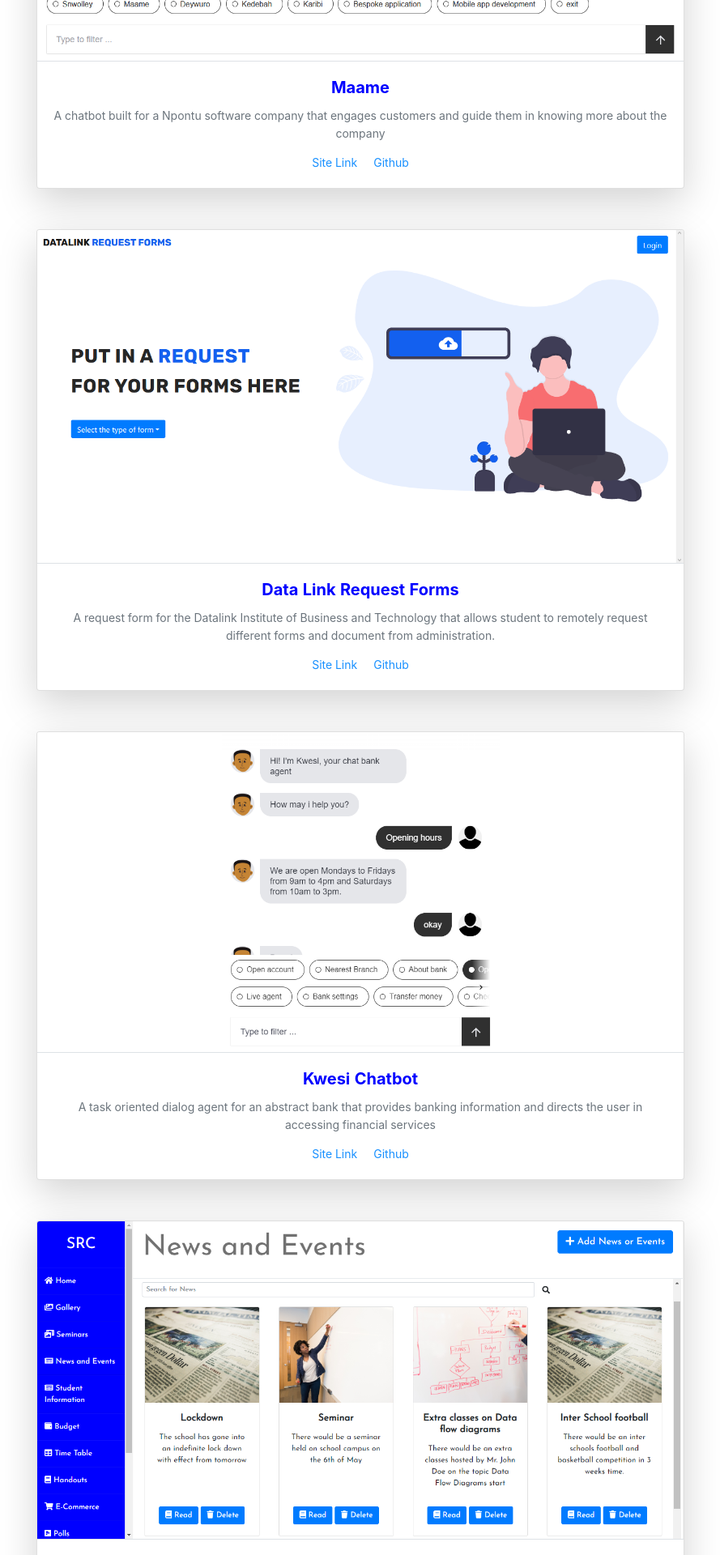
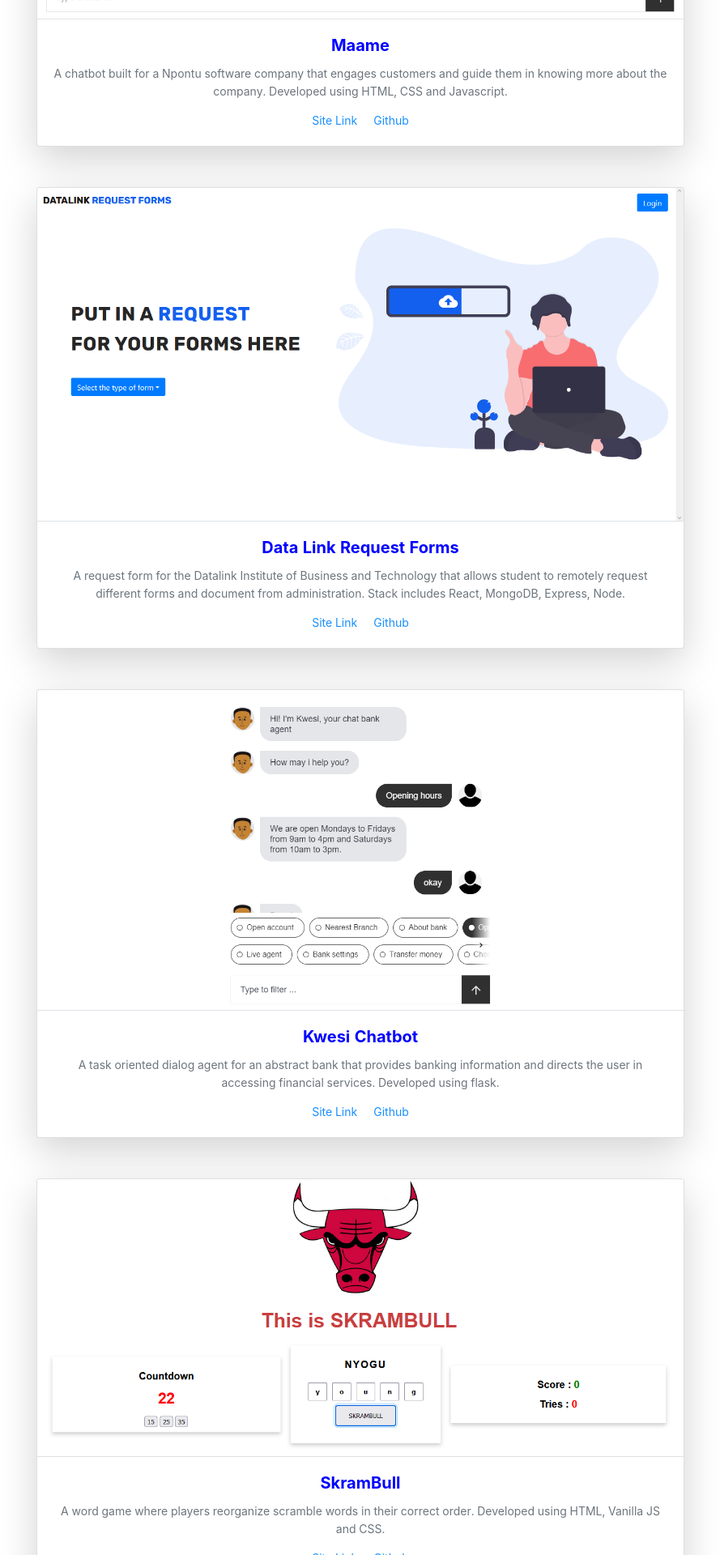
Before and after one commit to InnocentAnyaele/innocent_portfolio, a React (Create React App) app: page / in a window 1280 px wide. Shown: the part 2900-4820 px from the top of the page at 81% size, without its empty margins (195-1084 px from the left). Built offline with nearby package versions, Linux system fonts and the light colour scheme; a web font is replaced by a local one.

Commit message:
fixed overlapping header divs

```diff
--- a/src/components/Header.js
+++ b/src/components/Header.js
@@ -8,14 +8,13 @@ import developer from '../img/developer1.svg';
 // import cv from '../cv/CV.docx';
 import profile from '../img/profile1.jpg';
 
-
 function Header() {
 	return (
 		<div
 			style={{
 				textAlign: 'center',
 			}}>
-			<div style={{ height: '100vh', padding: '50px' }}>
+			<div style={{ height: 'auto', padding: '50px' }}>
 				<img
 					className='img-fluid mx-auto'
 					alt='developer'
@@ -34,7 +33,9 @@ function Header() {
 					<br></br>
 					<br></br>
 					<span className='field' style={{ fontSize: '15px', color: 'blue' }}>
-						<i>innocentanyaele2000@gmail.com <br></br> +233557187667 </i>
+						<i>
+							innocentanyaele2000@gmail.com <br></br> +233557187667{' '}
+						</i>
 					</span>
 					<br></br>
 					<ul
@@ -75,12 +76,12 @@ function Header() {
 			</div>
 
 			<div className='p-5 d-flex justify-content-center align-items-center w-100'>
-						<div className='w-100' style={{maxWidth: '700px'}}>
+				<div className='w-100' style={{ maxWidth: '700px' }}>
 					<img
 						className='img-fluid w-100 h-100'
 						src={profile}
 						alt='profile'
-						style={{borderRadius: '50%' }}
+						style={{ borderRadius: '50%' }}
 					/>
 				</div>
 			</div>
--- a/src/components/WorkList.js
+++ b/src/components/WorkList.js
@@ -7,11 +7,12 @@ import src_aucc1 from '../img/src_aucc1.png';
 import dlibt_form1 from '../img/dlibt_form1.png';
 import maame from '../img/maame.png';
 import todo from '../img/todo.png';
+import skrambull from '../img/skrambull.png';
 
 export const WorkList = [
 	{
-		name: 'Garrison',
-		about: 'A website for a local pub',
+		name: 'Garrison -React',
+		about: 'A website for a local pub. Developed using React.',
 		image: garrison,
 		site: 'https://garrisonpub.netlify.app',
 		github: 'https://github.com/InnocentAnyaele/garrison',
@@ -19,15 +20,15 @@ export const WorkList = [
 	{
 		name: 'Maame',
 		about:
-			'A chatbot built for a Npontu software company that engages customers and guide them in knowing more about the company',
+			'A chatbot built for a Npontu software company that engages customers and guide them in knowing more about the company. Developed using HTML, CSS and Javascript.',
 		image: maame,
 		site: 'https://chatbot.snwolley.com',
 		github: 'https://chatbot.snwolley.com',
 	},
 	{
-		name: 'Data Link Request Forms ',
+		name: 'Data Link Request Forms',
 		about:
-			'A request form for the Datalink Institute of Business and Technology that allows student to remotely request different forms and document from administration.',
+			'A request form for the Datalink Institute of Business and Technology that allows student to remotely request different forms and document from administration. Stack includes React, MongoDB, Express, Node.',
 		image: dlibt_form1,
 		site: 'https://datalink-request-form.herokuapp.com',
 		github: 'https://github.com/InnocentAnyaele/datalink-request-form',
@@ -35,15 +36,23 @@ export const WorkList = [
 	{
 		name: 'Kwesi Chatbot',
 		about:
-			'A task oriented dialog agent for an abstract bank that provides banking information and directs the user in accessing financial services',
+			'A task oriented dialog agent for an abstract bank that provides banking information and directs the user in accessing financial services. Developed using flask.',
 		image: kwesi,
 		site: 'https://innocentanyaele.github.io/chatbot/',
 		github: 'https://github.com/InnocentAnyaele/chatbot',
 	},
 	{
+		name: 'SkramBull',
+		about:
+			'A word game where players reorganize scramble words in their correct order. Developed using HTML, Vanilla JS and CSS.',
+		image: skrambull,
+		site: 'https://innocentanyaele.github.io/skrambull/',
+		github: 'https://github.com/InnocentAnyaele/skrambull',
+	},
+	{
 		name: 'SRC Management system for the DataLink institute of Business and Technology ',
 		about:
-			'A SRC management platform for datalink institute of business and technology that automates all the responsibilities of the student council including functions like, gallery, seminar, handouts, library, voting, e-commerce, messaging, news, student information, halls and clubs and many more.',
+			'A SRC management platform for datalink institute of business and technology that automates all the responsibilities of the student council including functions like, gallery, seminar, handouts, library, voting, e-commerce, messaging, news, student information, halls and clubs and many more. Stack includes React, MongoDB, Express, Node.',
 		image: src_old,
 		site: 'https://src-dlibt.herokuapp.com',
 		github: 'https://github.com/InnocentAnyaele/src_dlibt',
@@ -51,7 +60,7 @@ export const WorkList = [
 	{
 		name: 'Music',
 		about:
-			'A music website for musicians to showcase their art. It allows them to upload music and create albums',
+			'A music website for musicians to showcase their art. It allows them to upload music and create albums. Developed using Html, Php, SQL.',
 		image: music3,
 		site: 'https://github.com/InnocentAnyaele/Music-website-application',
 		github: 'https://github.com/InnocentAnyaele/Music-website-application',
@@ -59,7 +68,7 @@ export const WorkList = [
 	{
 		name: 'Retail',
 		about:
-			'A retail platform for small business to manage inventory, orders and track sales',
+			'A retail platform for small business to manage inventory, orders and track sales. Developed using Html, Php, SQL',
 		image: retail3,
 		site: 'https://github.com/InnocentAnyaele/Retail',
 		github: 'https://github.com/InnocentAnyaele/Retail',
@@ -68,7 +77,7 @@ export const WorkList = [
 	{
 		name: 'SRC Management system for the Accra University College of Communications ',
 		about:
-			'A SRC management platform for the Accra University College of Communications that automates all the responsibilities of the student council including functions like, gallery, seminar, handouts, library, voting, e-commerce, messaging, news, student information, halls and clubs and many more..',
+			'A SRC management platform for the Accra University College of Communications that automates all the responsibilities of the student council including functions like, gallery, seminar, handouts, library, voting, e-commerce, messaging, news, student information, halls and clubs and many more.. Stack includes React, MongoDB, Express, Node.',
 		image: src_aucc1,
 		site: 'https://src-aucc.herokuapp.com/',
 		github: 'https://github.com/InnocentAnyaele/src-aucc',
@@ -76,7 +85,8 @@ export const WorkList = [
 
 	{
 		name: 'Todo',
-		about: 'A todo application for users to create reminders.',
+		about:
+			'A todo application for users to create reminders. Developed using Html, CSS and Php',
 		image: todo,
 		site: 'https://github.com/InnocentAnyaele/To-Do-Application',
 		github: 'https://github.com/InnocentAnyaele/To-Do-Application',
```
Also changed, not shown: src/img/skrambull.png (added). Lines whose indentation alone changed are shown as unchanged.
